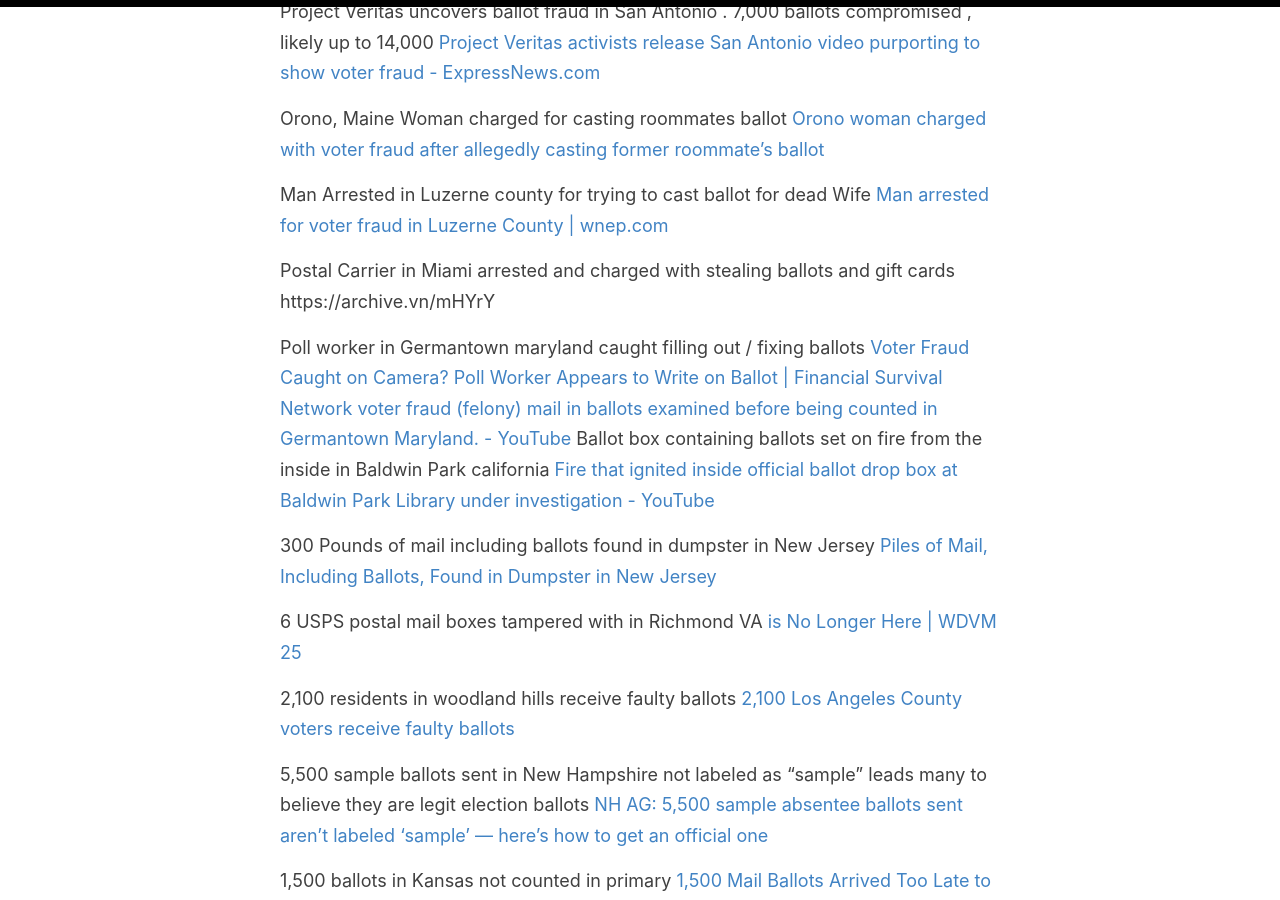
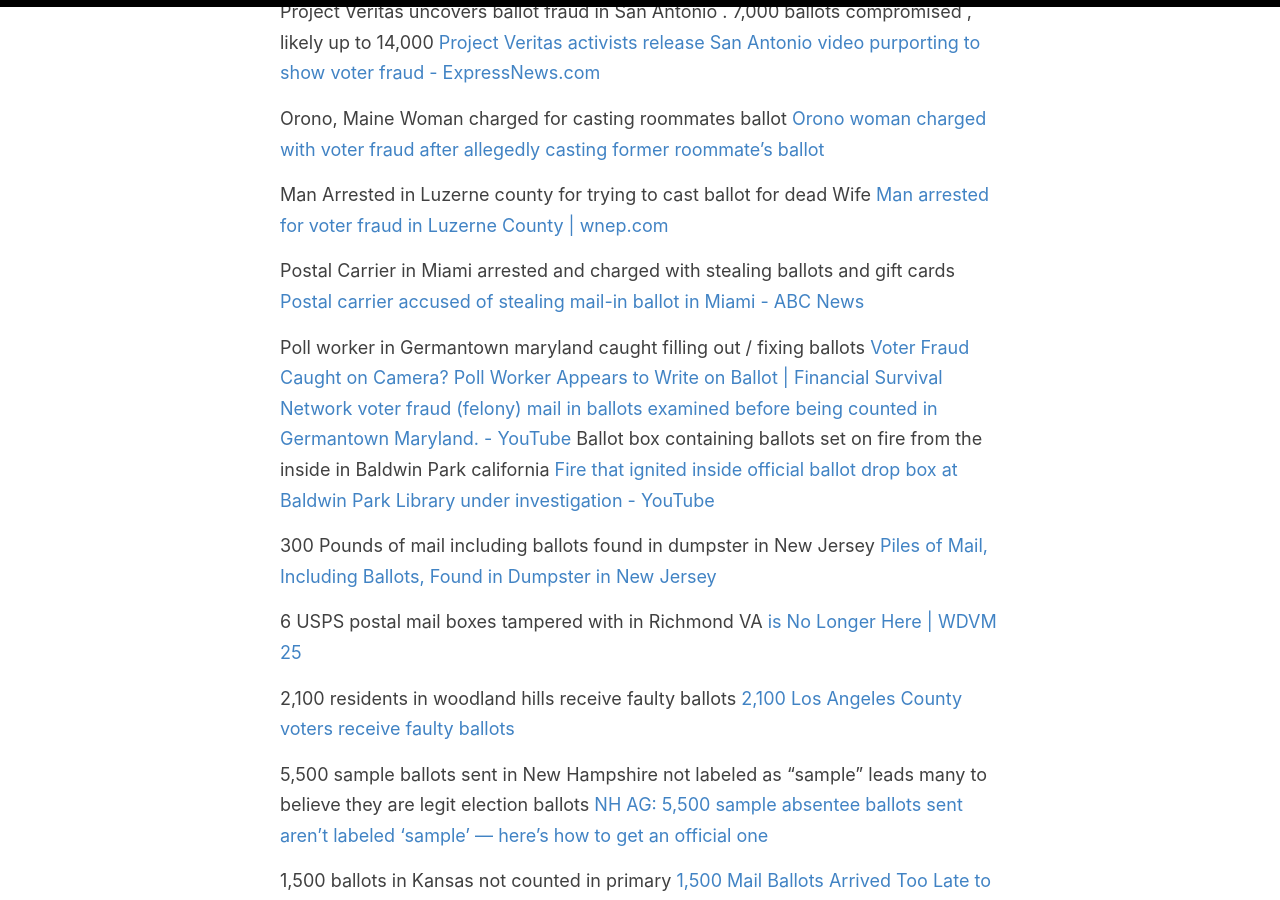
Before and after one commit to youdecidetimes/stopthesteal, a Jekyll site: the page built from _posts/2020-11-06-voter-fraud-collection.md, in a window 1280 px wide and 900 px high, scrolled down 5910 px. Built offline with Jekyll 4.4.1, drawn with Linux system fonts in a browser that asks for light colours.

```diff
--- a/_posts/2020-11-06-voter-fraud-collection.md
+++ b/_posts/2020-11-06-voter-fraud-collection.md
@@ -196,7 +196,7 @@ Man Arrested in Luzerne county for trying to cast ballot for dead Wife
 [Man arrested for voter fraud in Luzerne County | wnep.com](https://archive.vn/kSlbz)
 
 Postal Carrier in Miami arrested and charged with stealing ballots and gift cards
-https://archive.vn/mHYrY
+[Postal carrier accused of stealing mail-in ballot in Miami - ABC News](https://archive.vn/mHYrY)
 
 Poll worker in Germantown maryland caught filling out / fixing ballots
 [Voter Fraud Caught on Camera? Poll Worker Appears to Write on Ballot | Financial Survival Network](https://archive.vn/NnXR1)
```
